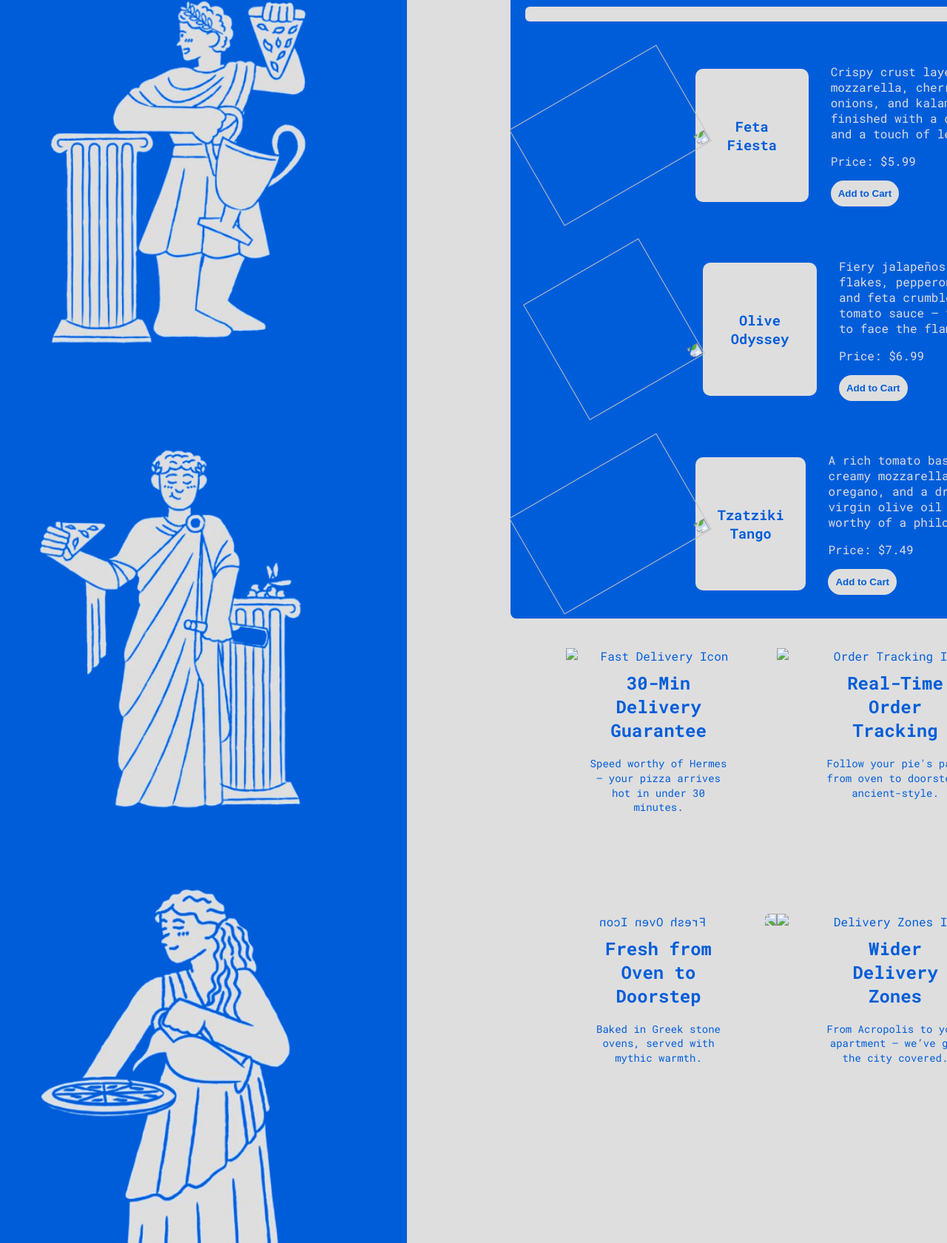
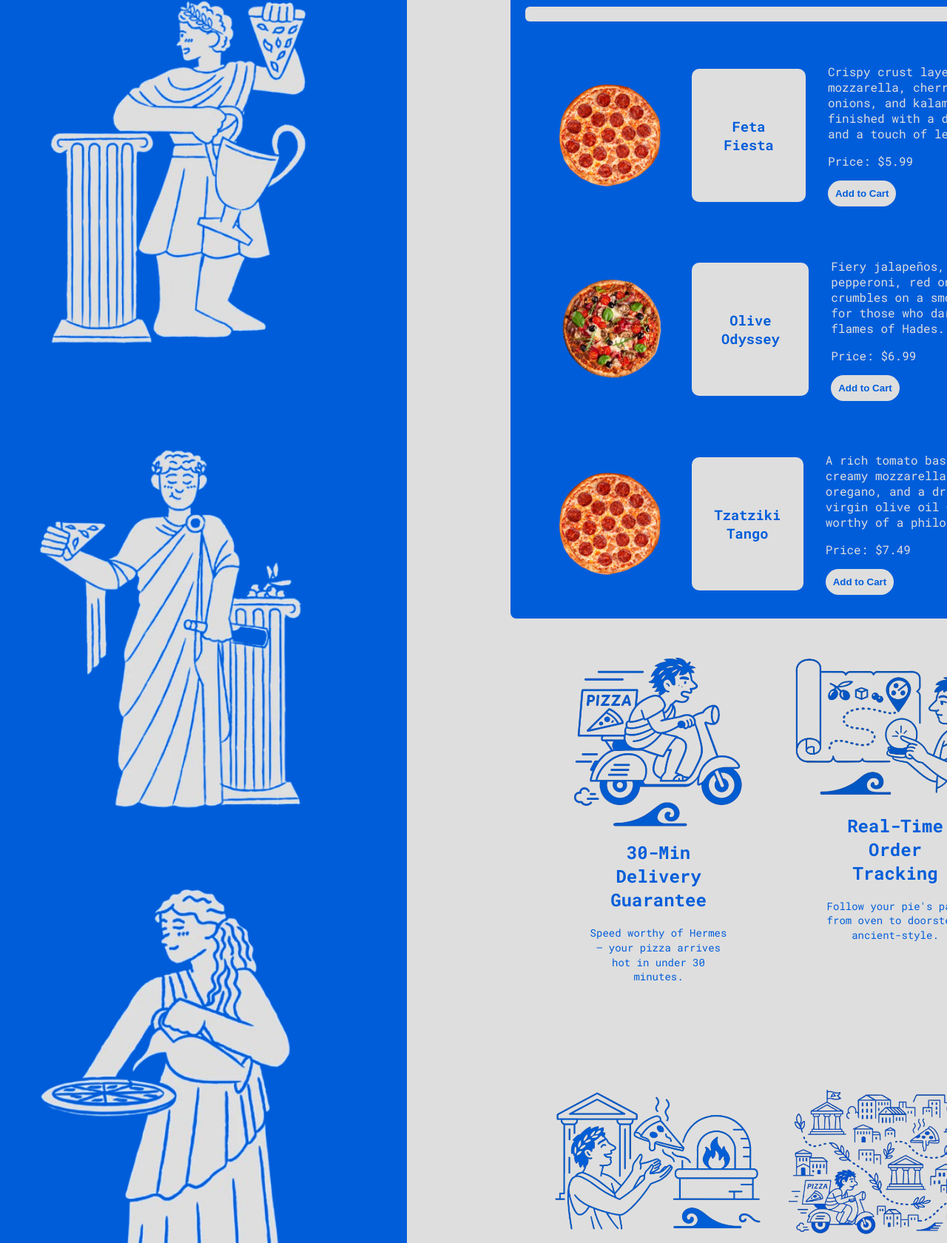
Before and after one commit to AmanPhadke/ladonia_project, a plain HTML site: page index.html in a window 1280 px wide. Shown: the part 701-2381 px from the top of the page at 74% size. Drawn offline with Linux system fonts and the light colour scheme; files whose address does not match are found by name.

Commit message:
Update index.html

```diff
--- a/index.html
+++ b/index.html
@@ -13,7 +13,7 @@
     <header class="header">
         <nav class="nav-bar">
             <div class="navbar-left">
-                <img class="logo" src="./public/images/logo.png" height="100px" width="100px" alt="">
+                <img class="logo" src="images/logo.png" height="100px" width="100px" alt="">
             </div>
             <div class="navbar-right">
                 <a href="#home">Home</a>
@@ -56,7 +56,7 @@
             </div>
 
             <div class= "header-image">
-                <img height="400px" width="400px" src="./public/images/abstract.png" alt="abstract">
+                <img height="400px" width="400px" src="images/abstract.png" alt="abstract">
             </div>
         </div>
     </section>
@@ -82,7 +82,7 @@
                     <div class="bars"></div>
 
                     <div class="pizza-1">
-                        <img class="rotating-pizza" height="150px" width="230px" src="./public/images/special1.png" alt="">
+                        <img class="rotating-pizza" height="150px" width="230px" src="images/special1.png" alt="">
 
                         <h3 class="special-title" style="margin-right: 30px;">Feta Fiesta</h3>
                         <div class="special-details">
@@ -93,7 +93,7 @@
                         </div>
                     </div>
                     <div class="pizza-2">
-                        <img class="rotating-pizza" height="180px" width="180px" style="margin-left: 30px" src="./public/images/special2.png" alt="">
+                        <img class="rotating-pizza" height="180px" width="180px" style="margin-left: 30px" src="images/special2.png" alt="">
                         <h3 class="special-title" style="margin-right: 30px;">Olive Odyssey</h3>
                         <div class="special-details">
                         <p>Fiery jalapeños, hot chili flakes, pepperoni, red onions, and feta crumbles on a smoky tomato sauce — for those who dare to face the flames of Hades.</p>
@@ -103,7 +103,7 @@
 
                     </div>
                     <div class="pizza-3">
-                        <img class="rotating-pizza" height="150px" width="230px" src="./public/images/special1.png" alt="">
+                        <img class="rotating-pizza" height="150px" width="230px" src="images/special1.png" alt="">
                         <h3 class="special-title" style="margin-right: 30px;">Tzatziki Tango</h3>
                         <div class="special-details">
                         <p>A rich tomato base topped with creamy mozzarella, fresh basil, oregano, and a drizzle of extra virgin olive oil — a Margherita worthy of a philosopher's approval.</p>
@@ -114,25 +114,25 @@
                 </div>
                 <div class="delivery-features">
                     <div class="feature-box">
-                            <img class="uneven-image" src="./public/images/delivery.png"  alt="Fast Delivery Icon">
+                            <img class="uneven-image" src="images/delivery.png"  alt="Fast Delivery Icon">
                             <h4>30-Min Delivery Guarantee</h4>
                             <p>Speed worthy of Hermes — your pizza arrives hot in under 30 minutes.</p>
                     </div>
 
                     <div class="feature-box">
-                            <img src="./public/images/real-time-tracking.png" alt="Order Tracking Icon">
+                            <img src="images/real-time-tracking.png" alt="Order Tracking Icon">
                             <h4>Real-Time Order Tracking</h4>
                             <p>Follow your pie's path from oven to doorstep, ancient-style.</p>
                     </div>
 
                     <div class="feature-box">
-                            <img src="./public/images/fresh-pizza.png" style="transform: scaleX(-1);" alt="Fresh Oven Icon">
+                            <img src="images/fresh-pizza.png" style="transform: scaleX(-1);" alt="Fresh Oven Icon">
                             <h4>Fresh from Oven to Doorstep</h4>
                             <p>Baked in Greek stone ovens, served with mythic warmth.</p>
                     </div>
 
                     <div class="feature-box">
-                            <img src="./public/images/across_the_city.png" alt="Delivery Zones Icon">
+                            <img src="images/across_the_city.png" alt="Delivery Zones Icon">
                             <h4>Wider Delivery Zones</h4>
                             <p>From Acropolis to your apartment — we’ve got the city covered.</p>
                     </div>
```
